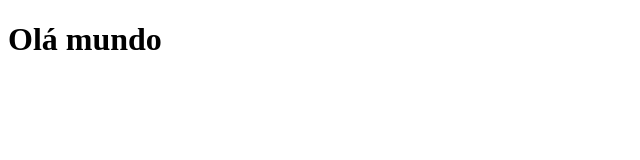
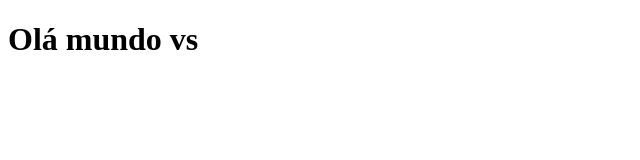
Before and after one commit to habbema/teste-vscode, a plain HTML site: page index.html in a window 1280 px wide. Shown: the full height of the page, 0-640 px from the left. Drawn offline with Linux system fonts and the light colour scheme.

Commit message:
Update index.html

```diff
--- a/index.html
+++ b/index.html
@@ -7,6 +7,6 @@
     <title>Document</title>
 </head>
 <body>
-    <h1>Olá mundo</h1>
+    <h1>Olá mundo vs</h1>
 </body>
 </html>
```
